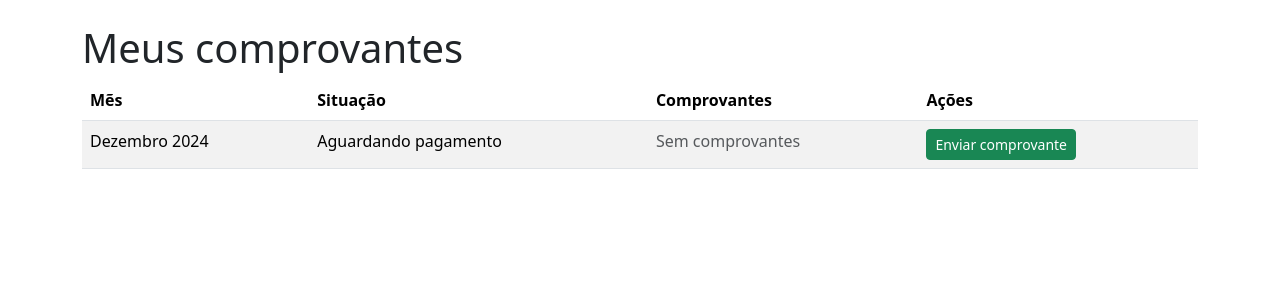
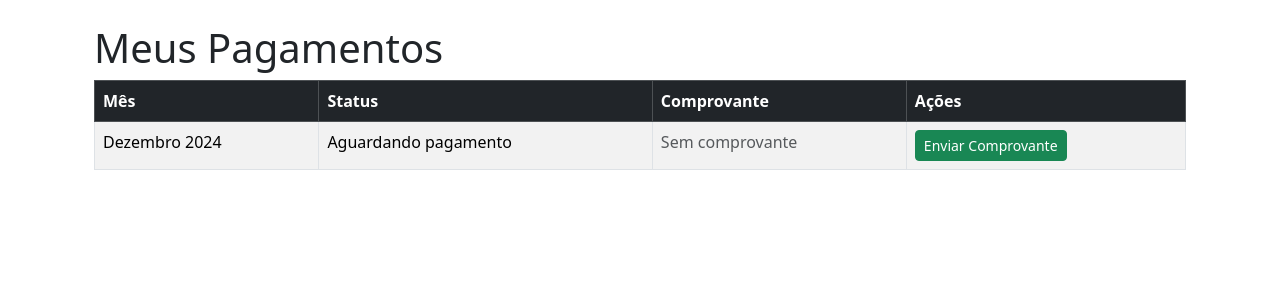
Before and after one commit to alexandrebcaruso/borussia-django, a Django app: page /my-payments/ in a window 1280 px wide. Shown: the part 56-356 px from the top of the page. Run offline with Django 5.2, Linux system fonts and the light colour scheme; a user stored in the database is signed in; tables that the repository leaves empty hold one stand-in row (values such as "Sample post").

Commit message:
view receipt modal

```diff
--- a/agua/models.py
+++ b/agua/models.py
@@ -1,6 +1,11 @@
+import os
 from django.conf import settings
 from django.db import models
 from django.contrib.auth.models import AbstractUser
+
+def user_receipts_path(instance, filename):
+    """Generate a folder path for the user's receipts."""
+    return f'receipts/{instance.user.email}/{filename}'
 
 class Payment(models.Model):
     AWAITING_PAYMENT = 'awaiting_payment'
@@ -9,7 +14,7 @@ class Payment(models.Model):
     REJECTED = 'rejected'
 
     STATUS_CHOICES = [
-        (AWAITING_PAYMENT, 'Aguardando pagamento'),  # New status
+        (AWAITING_PAYMENT, 'Aguardando pagamento'),
         (AWAITING_APPROVAL, 'Aguardando aprovação'),
         (PAID, 'Pago'),
         (REJECTED, 'Negado'),
@@ -17,13 +22,35 @@ class Payment(models.Model):
 
     user = models.ForeignKey(settings.AUTH_USER_MODEL, on_delete=models.CASCADE)
     month = models.DateField()
-    status = models.CharField(max_length=20, choices=STATUS_CHOICES, default=AWAITING_PAYMENT)  # Default status
-    receipt = models.FileField(upload_to='receipts/', null=True, blank=True)
+    status = models.CharField(max_length=20, choices=STATUS_CHOICES, default=AWAITING_PAYMENT)
+    receipt = models.FileField(upload_to=user_receipts_path, null=True, blank=True)  # Use the custom path function
     uploaded_at = models.DateTimeField(auto_now_add=True)
     approved_at = models.DateTimeField(null=True, blank=True)
 
-    def __str__(self):
-        return f"{self.user.username} - {self.month.strftime('%B %Y')} - {self.status}"
+    def receipt_exists(self):
+        """Check if the receipt file exists on the filesystem."""
+        if self.receipt:
+            return os.path.isfile(self.receipt.path)
+        return False
+
+    def save(self, *args, **kwargs):
+        # If the receipt is missing, set the status to "awaiting_payment"
+        if not self.receipt_exists():
+            self.status = self.AWAITING_PAYMENT
+        super().save(*args, **kwargs)
+
+    def delete(self, *args, **kwargs):
+        # Delete the receipt file when the payment is deleted
+        if self.receipt:
+            if os.path.isfile(self.receipt.path):
+                os.remove(self.receipt.path)
+        super().delete(*args, **kwargs)
+
+    def receipt_exists(self):
+        """Check if the receipt file exists on the filesystem."""
+        if self.receipt:
+            return os.path.isfile(self.receipt.path)
+        return False
 
 class CustomUser(AbstractUser):
     email = models.EmailField(unique=True)
--- a/agua/templates/payments/upload_receipt.html
+++ b/agua/templates/payments/upload_receipt.html
@@ -1,8 +1,7 @@
 {% extends 'base.html' %}
 
 {% block content %}
-<div class="row justify-content-center">
-    <div class="col-md-6">
+<div class="container mt-4">
     <h1>Upload Payment Receipt</h1>
     <form method="post" enctype="multipart/form-data">
         {% csrf_token %}
@@ -10,5 +9,4 @@
         <button type="submit" class="btn btn-primary">Upload</button>
     </form>
 </div>
-</div>
 {% endblock %}
--- a/agua/templates/users/my_payments.html
+++ b/agua/templates/users/my_payments.html
@@ -1,13 +1,14 @@
 {% extends 'base.html' %}
 
 {% block content %}
-<h1>Meus comprovantes</h1>
-<table class="table table-striped">
-    <thead>
+<div class="container mt-4">
+    <h1>Meus Pagamentos</h1>
+    <table class="table table-striped table-bordered">
+        <thead class="table-dark">
             <tr>
-            <th>Mẽs</th>
-            <th>Situação</th>
-            <th>Comprovantes</th>
+                <th>Mês</th>
+                <th>Status</th>
+                <th>Comprovante</th>
                 <th>Ações</th>
             </tr>
         </thead>
@@ -17,21 +18,47 @@
                     <td>{{ payment.month|date:"F Y" }}</td>
                     <td>{{ payment.get_status_display }}</td>
                     <td>
-                {% if payment.receipt %}
-                <a href="{{ payment.receipt.url }}" target="_blank" class="btn btn-sm btn-outline-primary">View
-                    Receipt</a>
+                        {% if payment.receipt_exists %}
+                            <button type="button" class="btn btn-sm btn-outline-primary" data-bs-toggle="modal" data-bs-target="#receiptModal{{ payment.id }}">
+                                Ver comprovante
+                            </button>
                         {% else %}
-                <span class="text-muted">Sem comprovantes</span>
+                            <span class="text-muted">Sem comprovante</span>
                         {% endif %}
                     </td>
                     <td>
                         {% if payment.status == 'awaiting_payment' or payment.status == 'rejected' %}
-                <a href="{% url 'upload_receipt' payment.month.year payment.month.month %}"
-                    class="btn btn-sm btn-success">Enviar comprovante</a>
+                            <a href="{% url 'upload_receipt' payment.month.year payment.month.month %}" class="btn btn-sm btn-success">Enviar Comprovante</a>
                         {% endif %}
                     </td>
                 </tr>
+
+                <!-- Modal for each payment -->
+                <div class="modal fade" id="receiptModal{{ payment.id }}" tabindex="-1" aria-labelledby="receiptModalLabel{{ payment.id }}" aria-hidden="true">
+                    <div class="modal-dialog modal-lg">
+                        <div class="modal-content">
+                            <div class="modal-header">
+                                <h5 class="modal-title" id="receiptModalLabel{{ payment.id }}">Comprovante de Pagamento</h5>
+                                <button type="button" class="btn-close" data-bs-dismiss="modal" aria-label="Close"></button>
+                            </div>
+                            <div class="modal-body">
+                                {% if payment.receipt %}
+                                    <img src="{{ payment.receipt.url }}" class="img-fluid" alt="Comprovante de Pagamento">
+                                {% else %}
+                                    <p class="text-muted">Nenhum comprovante disponível.</p>
+                                {% endif %}
+                            </div>
+                            <div class="modal-footer">
+                                <button type="button" class="btn btn-secondary" data-bs-dismiss="modal">Fechar</button>
+                            </div>
+                        </div>
+                    </div>
+                </div>
             {% endfor %}
         </tbody>
     </table>
+</div>
+
+<!-- Bootstrap JS (required for modals) -->
+<script src="https://cdn.jsdelivr.net/npm/bootstrap@5.3.2/dist/js/bootstrap.bundle.min.js"></script>
 {% endblock %}
--- a/agua/views.py
+++ b/agua/views.py
@@ -1,3 +1,4 @@
+import os
 from django.shortcuts import render, redirect
 from django.contrib.auth.decorators import login_required
 from agua.models import Payment, CustomUser
@@ -7,7 +8,6 @@ from django.contrib.auth import login, authenticate, logout
 from datetime import datetime
 from django.utils import timezone
 from agua.decorators import role_required
-
 
 def user_login(request):
     # Check if the user is an ApplicationAdmin
@@ -141,7 +141,7 @@ from django.db.models import Q
 def payment_list(request):
     is_app_admin = request.user.roles.filter(name='ApplicationAdmin').exists()
 
-    # Handle POST request for approving/rejecting payments
+    # Handle POST request for actions
     if request.method == 'POST':
         payment_ids = request.POST.getlist('payment_ids')
         action = request.POST.get('action')
@@ -159,8 +159,16 @@ def payment_list(request):
         elif action == 'set_awaiting_approval':
             payments_to_update.update(status=Payment.AWAITING_APPROVAL, approved_at=None)
             messages.success(request, "Selected payments have been set to 'Awaiting Approval'.")
-
-        return redirect('payment_list')  # Reload the page to reflect changes
+        elif action == 'delete_receipt':
+            for payment in payments_to_update:
+                if payment.receipt:
+                    if os.path.isfile(payment.receipt.path):
+                        os.remove(payment.receipt.path)  # Delete the file from the filesystem
+                    payment.receipt.delete()  # Delete the file reference from the database
+                    payment.status = Payment.AWAITING_PAYMENT  # Set status to "awaiting_payment"
+                    payment.save()
+            messages.success(request, "Receipts for selected payments have been deleted.")
+        return redirect('payment_list')
 
     # Get all payments (default)
     payments = Payment.objects.all()
```
Also changed, not shown: agua/templates/admin/payment_list.html (+47 -5 lines), borussia/settings.py (line endings or trailing spaces), media/receipts/alequis@gmail.com/Screenshot_from_2024-12-25_09-17-59.png (added). Lines whose indentation alone changed are shown as unchanged.
